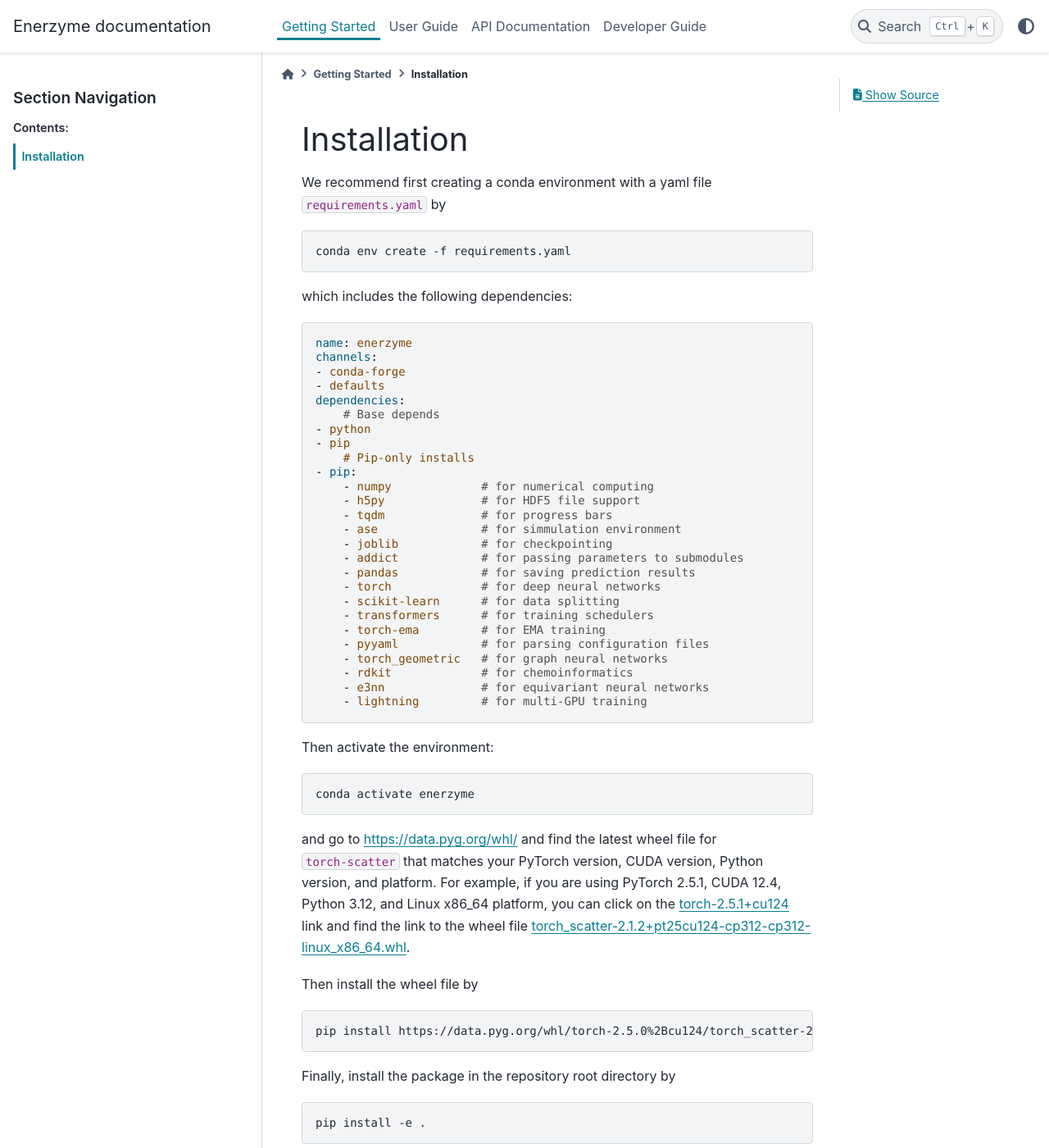
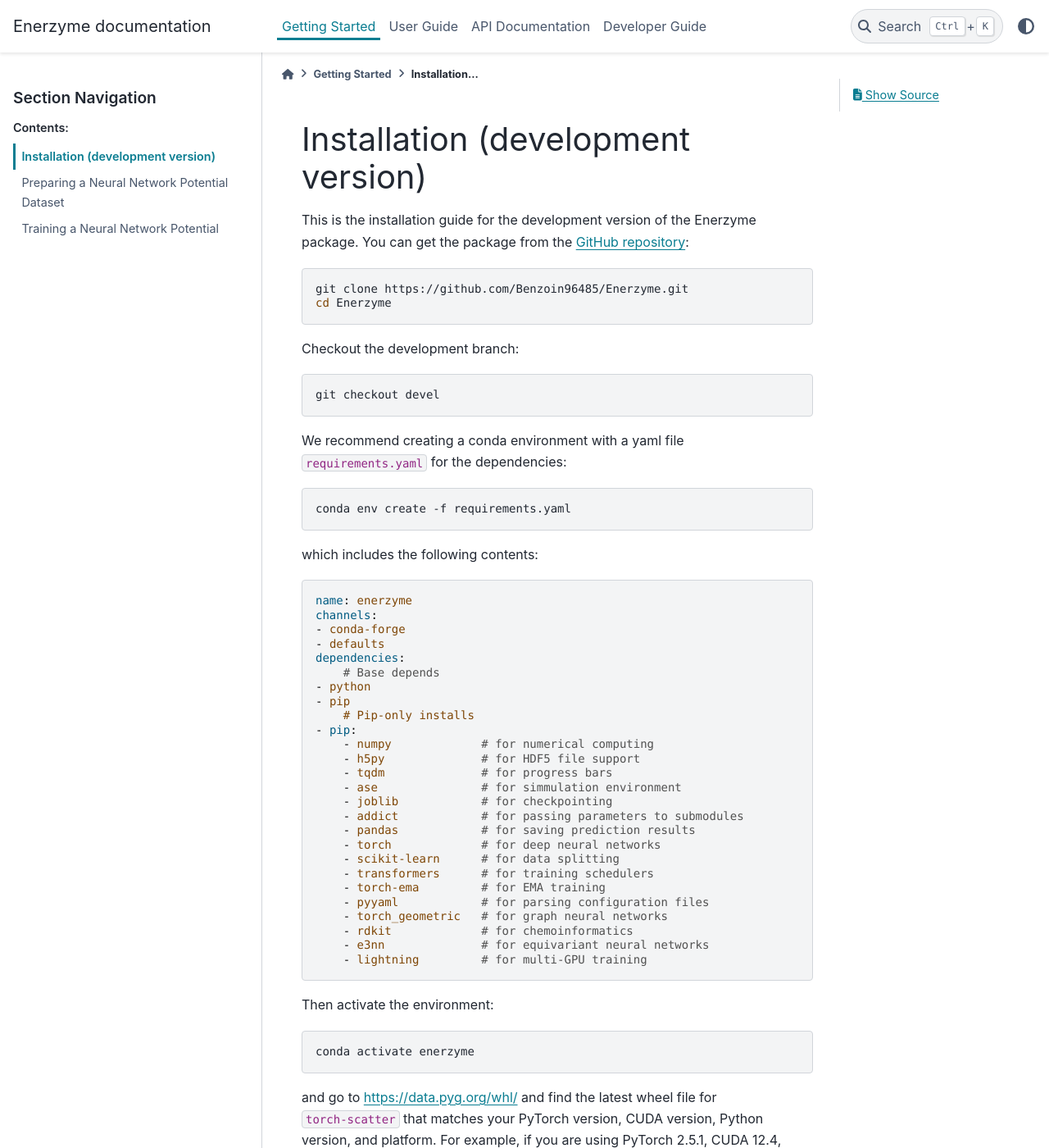
Before and after one commit to Benzoin96485/Enerzyme, a Sphinx documentation site: the page built from docs/getting_started/installation.rst, in a window 1280 px wide and 1400 px high. Shown: the whole window at 82% size. Built offline with Sphinx 7.4.7 and the PyData theme 0.15.4, drawn with Linux system fonts in a browser that asks for light colours; some of the changed text lies outside the part shown.

Commit message:
training get started

```diff
--- a/docs/getting_started.rst
+++ b/docs/getting_started.rst
@@ -6,3 +6,5 @@
    :caption: Contents:
 
    getting_started/installation
+   getting_started/preparing_dataset
+   getting_started/training
--- a/docs/getting_started/installation.rst
+++ b/docs/getting_started/installation.rst
@@ -1,13 +1,26 @@
-Installation
-============
+Installation (development version)
+==================================
 
-We recommend first creating a conda environment with a yaml file :code:`requirements.yaml` by
+This is the installation guide for the development version of the Enerzyme package. You can get the package from the `GitHub repository <https://github.com/Benzoin96485/Enerzyme>`_:
+
+.. code-block:: bash
+
+    git clone https://github.com/Benzoin96485/Enerzyme.git
+    cd Enerzyme
+
+Checkout the development branch:
+
+.. code-block:: bash
+
+    git checkout devel
+
+We recommend creating a conda environment with a yaml file :code:`requirements.yaml` for the dependencies:
 
 .. code-block:: bash
 
     conda env create -f requirements.yaml
 
-which includes the following dependencies:
+which includes the following contents:
 
 .. code-block:: yaml
 
@@ -46,25 +59,25 @@
 
 and go to https://data.pyg.org/whl/ and find the latest wheel file for :code:`torch-scatter` that matches your PyTorch version, CUDA version, Python version, and platform. For example, if you are using PyTorch 2.5.1, CUDA 12.4, Python 3.12, and Linux x86_64 platform, you can click on the `torch-2.5.1+cu124 <https://data.pyg.org/whl/torch-2.5.1%2Bcu124.html>`_ link and find the link to the wheel file `torch_scatter-2.1.2+pt25cu124-cp312-cp312-linux_x86_64.whl <https://data.pyg.org/whl/torch-2.5.0%2Bcu124/torch_scatter-2.1.2%2Bpt25cu124-cp312-cp312-linux_x86_64.whl>`_.
 
-Then install the wheel file by
+Then install the wheel file:
 
 .. code-block:: bash
 
     pip install https://data.pyg.org/whl/torch-2.5.0%2Bcu124/torch_scatter-2.1.2%2Bpt25cu124-cp312-cp312-linux_x86_64.whl
 
-Finally, install the package in the repository root directory by
+Finally, install the package in the repository root directory:
 
 .. code-block:: bash
 
     pip install -e .
 
-Check the library installation by
+Check the library installation:
 
-.. code-block:: python
+.. code-block:: bash
 
-    import enerzyme
+    python -c "import enerzyme"
 
-and the command line interface by
+and the command line interface:
 
 .. code-block:: bash
 
```
Also changed, not shown: docs/getting_started/preparing_dataset.rst (added, +56 -0 lines), docs/getting_started/training.rst (added, +260 -0 lines), 1 other file.
